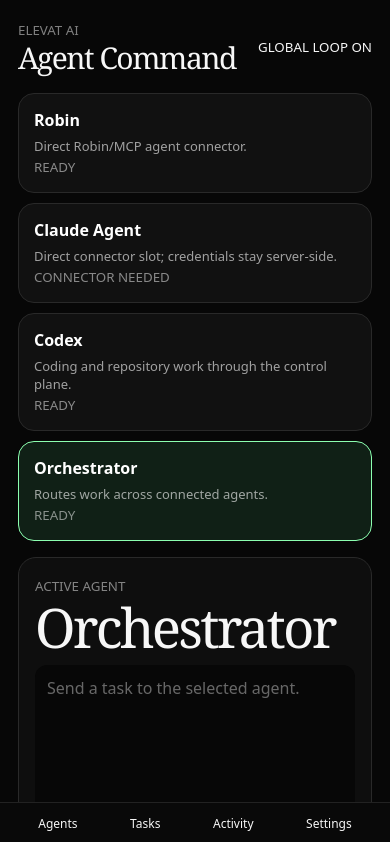
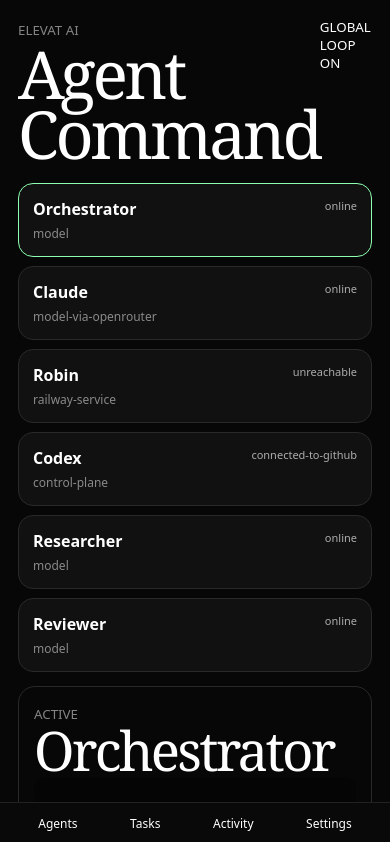
Before and after one commit to nicolelung20-cmyk/psychiczebra-platform, a Next.js app: page /agents in a window 390 px wide. Shown: the top 842 px of the page. Built offline with nearby package versions, Linux system fonts and the light colour scheme; no server answers.

Commit message:
feat: connect real agents to mobile command center (#50)
* feat: connect mobile agent UI to live agent route

* feat: add live agent connector status

```diff
--- a/app/agents/page.tsx
+++ b/app/agents/page.tsx
@@ -1,19 +1,16 @@
 "use client";
-import { useState } from "react";
-const agents=[
- {id:"robin",name:"Robin",description:"Direct Robin/MCP agent connector.",status:"READY"},
- {id:"claude",name:"Claude Agent",description:"Direct connector slot; credentials stay server-side.",status:"CONNECTOR NEEDED"},
- {id:"codex",name:"Codex",description:"Coding and repository work through the control plane.",status:"READY"},
- {id:"orchestrator",name:"Orchestrator",description:"Routes work across connected agents.",status:"READY"}
-];
+import {useEffect,useState} from "react";
+import {getSupabaseBrowserClient} from "@/lib/supabase/browser";
+type A={id:string;name:string;kind:string;status:string;url?:string};
 export default function AgentsPage(){
- const [selected,setSelected]=useState("orchestrator"),[prompt,setPrompt]=useState(""),[messages,setMessages]=useState<string[]>([]);
- const agent=agents.find(a=>a.id===selected)!;
- const send=()=>{const v=prompt.trim();if(!v)return;setMessages(m=>[...m,"You -> "+agent.name+": "+v]);setPrompt("")};
- return <main style={{minHeight:"100svh",background:"#070707",color:"#f7f7f7",fontFamily:"system-ui",padding:18,paddingBottom:80}}>
-  <header style={{display:"flex",justifyContent:"space-between",alignItems:"center"}}><div><small style={{opacity:.5}}>ELEVAT AI</small><h1 style={{margin:"4px 0",fontSize:30}}>Agent Command</h1></div><small>GLOBAL LOOP ON</small></header>
-  <section style={{display:"grid",gap:10,marginTop:18}}>{agents.map(a=><button key={a.id} onClick={()=>setSelected(a.id)} style={{textAlign:"left",padding:15,borderRadius:16,border:a.id===selected?"1px solid #8cffb0":"1px solid #292929",background:a.id===selected?"#102016":"#111",color:"#fff"}}><b>{a.name}</b><div style={{opacity:.6,fontSize:13,marginTop:6}}>{a.description}</div><small style={{opacity:.5}}>{a.status}</small></button>)}</section>
-  <section style={{marginTop:16,padding:16,border:"1px solid #292929",borderRadius:18,background:"#0e0e0e"}}><small style={{opacity:.5}}>ACTIVE AGENT</small><h2 style={{margin:"5px 0 12px"}}>{agent.name}</h2><div style={{minHeight:180,padding:12,borderRadius:12,background:"#070707"}}>{messages.length?messages.map((m,i)=><div key={i} style={{marginBottom:10}}>{m}</div>):<div style={{opacity:.4}}>Send a task to the selected agent.</div>}</div><div style={{display:"flex",gap:8,marginTop:10}}><input value={prompt} onChange={e=>setPrompt(e.target.value)} onKeyDown={e=>{if(e.key==="Enter")send()}} placeholder="Tell the agent what to do..." style={{flex:1,padding:13,borderRadius:12,border:"1px solid #333",background:"#151515",color:"#fff"}}/><button onClick={send} style={{padding:"0 17px",border:0,borderRadius:12,fontWeight:700}}>Send</button></div></section>
-  <nav style={{position:"fixed",bottom:0,left:0,right:0,padding:12,background:"#090909",borderTop:"1px solid #222",display:"flex",justifyContent:"space-around",fontSize:12}}><span>Agents</span><span>Tasks</span><span>Activity</span><span>Settings</span></nav>
+ const [agents,setAgents]=useState<A[]>([]),[selected,setSelected]=useState("orchestrator"),[input,setInput]=useState(""),[messages,setMessages]=useState<string[]>([]),[busy,setBusy]=useState(false);
+ useEffect(()=>{fetch("/api/agents").then(r=>r.json()).then(x=>setAgents(x.agents??[])).catch(()=>{})},[]);
+ const agent=agents.find(a=>a.id===selected);
+ async function send(){const v=input.trim();if(!v||busy)return;setMessages(m=>[...m,"You: "+v]);setInput("");setBusy(true);try{const session=(await getSupabaseBrowserClient().auth.getSession()).data.session;const r=await fetch("/api/chat",{method:"POST",headers:{"Content-Type":"application/json",Authorization:"Bearer "+(session?.access_token??"")},body:JSON.stringify({agent:selected,messages:[{role:"user",content:v}]})});const p=await r.json();setMessages(m=>[...m,(agent?.name??selected)+": "+(p.message??p.error??"No response")])}finally{setBusy(false)}}
+ return <main style={{minHeight:"100svh",background:"#070707",color:"#fff",fontFamily:"system-ui",padding:18,paddingBottom:90}}>
+ <header style={{display:"flex",justifyContent:"space-between"}}><div><small style={{opacity:.5}}>ELEVAT AI</small><h1 style={{margin:"4px 0"}}>Agent Command</h1></div><small>GLOBAL LOOP ON</small></header>
+ <div style={{display:"grid",gap:9,marginTop:16}}>{agents.map(a=><button key={a.id} onClick={()=>setSelected(a.id)} style={{textAlign:"left",padding:14,borderRadius:15,border:a.id===selected?"1px solid #8cffb0":"1px solid #292929",background:"#111",color:"#fff"}}><b>{a.name}</b><span style={{float:"right",fontSize:11,opacity:.65}}>{a.status}</span><div style={{fontSize:12,opacity:.5,marginTop:5}}>{a.kind}</div></button>)}</div>
+ <section style={{marginTop:14,padding:15,border:"1px solid #292929",borderRadius:17}}><small style={{opacity:.5}}>ACTIVE</small><h2>{agent?.name??selected}</h2><div style={{minHeight:190,padding:12,background:"#050505",borderRadius:12}}>{messages.map((m,i)=><div key={i} style={{marginBottom:10}}>{m}</div>)}</div><div style={{display:"flex",gap:8,marginTop:10}}><input value={input} onChange={e=>setInput(e.target.value)} onKeyDown={e=>e.key==="Enter"&&send()} placeholder="Give this agent a task..." style={{flex:1,padding:12,borderRadius:11,border:"1px solid #333",background:"#151515",color:"#fff"}}/><button onClick={send} disabled={busy} style={{padding:"0 15px",borderRadius:11}}>{busy?"...":"Send"}</button></div>{agent?.url&&<a href={agent.url} target="_blank" rel="noreferrer" style={{display:"inline-block",marginTop:12,color:"#8cffb0"}}>Open Robin</a>}</section>
+ <nav style={{position:"fixed",bottom:0,left:0,right:0,padding:12,background:"#090909",borderTop:"1px solid #222",display:"flex",justifyContent:"space-around",fontSize:12}}><span>Agents</span><span>Tasks</span><span>Activity</span><span>Settings</span></nav>
  </main>
 }
--- /dev/null
+++ b/app/api/agents/route.ts
@@ -0,0 +1,14 @@
+import { NextResponse } from "next/server";
+export async function GET(){
+ const robin=process.env.ROBIN_BASE_URL??"https://robin-production-f8af.up.railway.app";
+ let robinStatus="unreachable";
+ try{const r=await fetch(robin+"/_stcore/health",{cache:"no-store",signal:AbortSignal.timeout(4000)});robinStatus=r.ok?"online":"unhealthy"}catch{}
+ return NextResponse.json({agents:[
+  {id:"orchestrator",name:"Orchestrator",kind:"model",status:"online"},
+  {id:"claude",name:"Claude",kind:"model-via-openrouter",status:process.env.OPENROUTER_API_KEY?"online":"needs-provider"},
+  {id:"robin",name:"Robin",kind:"railway-service",status:robinStatus,url:robin},
+  {id:"codex",name:"Codex",kind:"control-plane",status:"connected-to-github"},
+  {id:"researcher",name:"Researcher",kind:"model",status:process.env.OPENROUTER_API_KEY?"online":"needs-provider"},
+  {id:"reviewer",name:"Reviewer",kind:"model",status:process.env.OPENROUTER_API_KEY?"online":"needs-provider"}
+ ]})
+}
```
